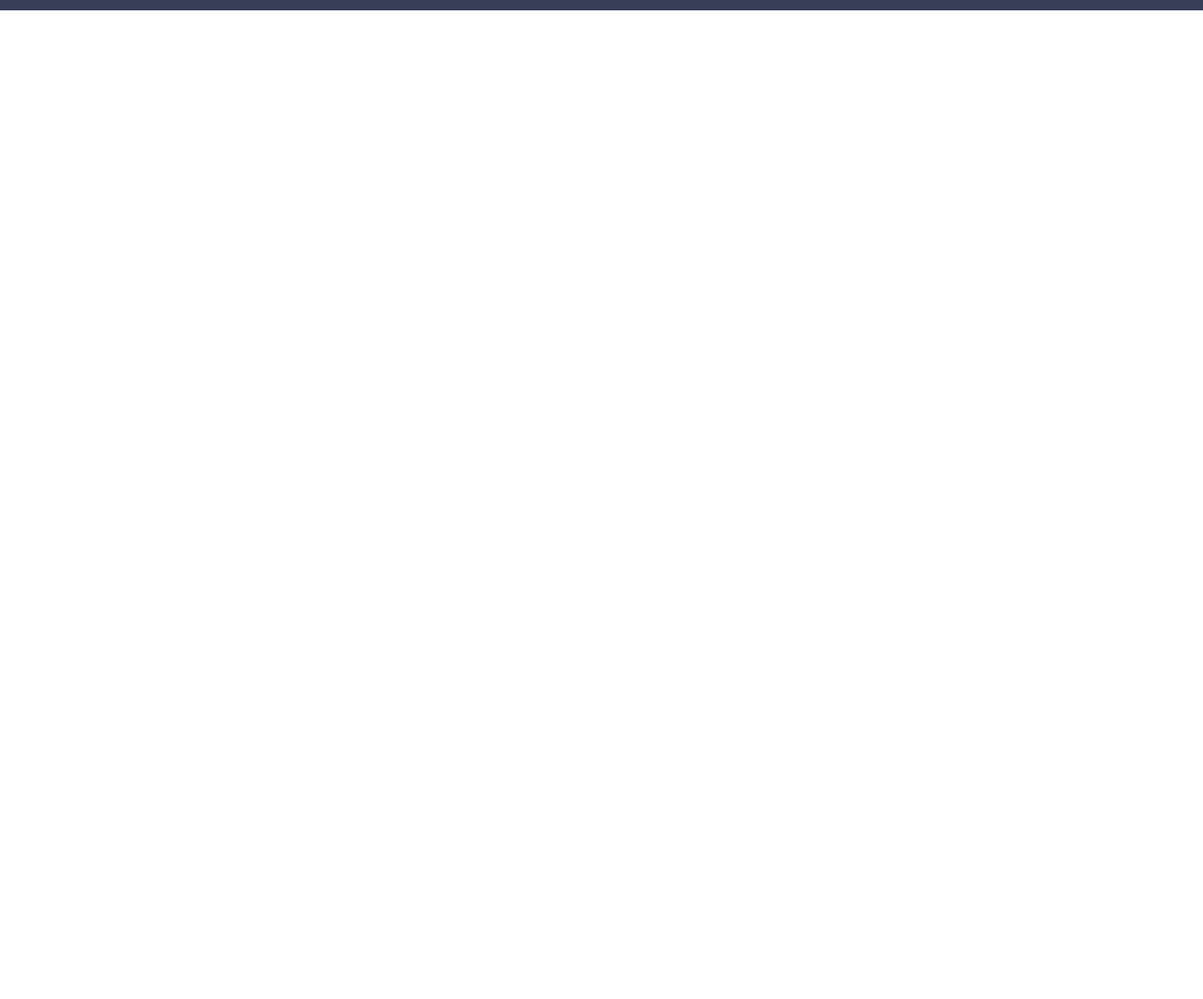
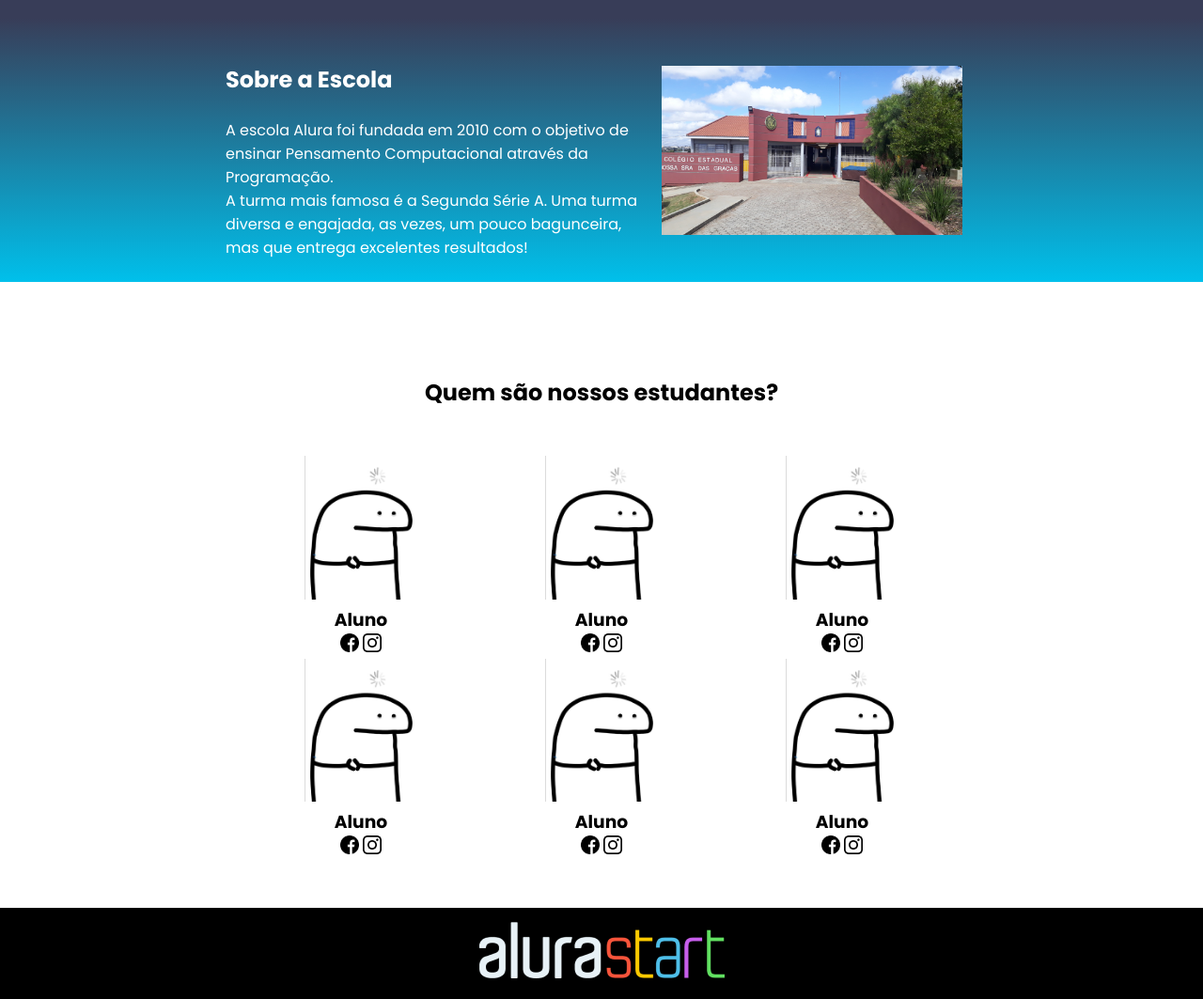
Before and after one commit to DanAlv3s/Site-escola, a plain HTML site: page index.html in a window 1280 px wide. Shown: the part 160-1223 px from the top of the page at 94% size. Before the commit the page ends 800 px from the top, so only its background shows below. Drawn offline with Linux system fonts and the light colour scheme.

Commit message:
Pagina finalizada

```diff
--- a/index.html
+++ b/index.html
@@ -1,19 +1,84 @@
 <!DOCTYPE html>
 <html lang="en">
+
 <head>
+    <link rel="preconnect" href="https://fonts.googleapis.com">
+    <link rel="preconnect" href="https://fonts.gstatic.com" crossorigin>
+    <link href="https://fonts.googleapis.com/css2?family=Poppins:wght@400;700&display=swap" rel="stylesheet">
     <meta charset="UTF-8">
     <meta http-equiv="X-UA-Compatible" content="IE=edge">
     <meta name="viewport" content="width=device-width, initial-scale=1.0">
     <title>Document</title>
     <link rel="stylesheet" href="style.css">
 </head>
+
 <body>
     <header class="cabecalho">
-    <img class="cabecalho-imagem"  src=" ./img/alurastart logo 1.png" alt="logo da Alura start">
+        <img class="cabecalho-imagem" src=" ./img/alurastart logo 1.png" alt="logo da Alura start">
         <ul class="cabecalho-item-lista">
             <li class="cabecalho-item-lista">Escola</li>
             <li class="cabecalho-item-lista">Estudante</li>
         </ul>
     </header>
+    <section class="escola">
+        <div class="escola-conteudo">
+            <h2 class="escola-titulo">Sobre a Escola</h2>
+            <p class="escola-texto-um">A escola Alura foi fundada em 2010 com o objetivo de ensinar Pensamento
+                Computacional através da Programação.</p>
+            <p class="escola-texto-dois">A turma mais famosa é a Segunda Série A. Uma turma diversa e engajada, as
+                vezes, um pouco bagunceira, mas que entrega excelentes resultados!</p>
+        </div>
+        <img class="escola-imagem" src="./img/escolafoto.png" alt="logo da escola">
+        </p>
+    </section>
+
+    <section class="estudante">
+        <h2 class="estudante titulo">Quem são nossos estudantes?</h2>
+        <div class="estudante-todos">
+            <span></span>
+            <div class="estudante-div">
+                <img class="estudante-imagem" src="./img/aluno 1.png" alt="aluno 1">
+                <h3 class="estudante-nome">Aluno</h3>
+                <a href="https://www.facebook.com/DanilloAllves/" target="_blank"><img class="estudante-icone" src="./img/facebook.png" alt="facebook"></a>
+                <img class="estudante-icone" src="./img/instagram.png" . alt="instagram">
+            </div>
+            <div class="estudante-div">
+                <img class="estudante-imagem" src="./img/aluno 1.png" alt="aluno 1">
+                <h3 class="estudante-nome">Aluno</h3>
+                <img class="estudante-icone" src="./img/facebook.png" alt="facebook">
+                <img class="estudante-icone" src="./img/instagram.png" . alt="instagram">
+            </div>
+            <div class="estudante-div">
+                <img class="estudante-imagem" src="./img/aluno 1.png" alt="aluno 1">
+                <h3 class="estudante-nome">Aluno</h3>
+                <img class="estudante-icone" src="./img/facebook.png" alt="facebook">
+                <img class="estudante-icone" src="./img/instagram.png" . alt="instagram">
+            </div>
+        </div>
+        <div class="estudante-todos">
+            <span></span>
+            <div class="estudante-div">
+                <img class="estudante-imagem" src="./img/aluno 1.png" alt="aluno 1">
+                <h3 class="estudante-nome">Aluno</h3>
+                <img class="estudante-icone" src="./img/facebook.png" alt="facebook">
+                <img class="estudante-icone" src="./img/instagram.png" . alt="instagram">
+            </div>
+            <div class="estudante-div">
+                <img class="estudante-imagem" src="./img/aluno 1.png" alt="aluno 1">
+                <h3 class="estudante-nome">Aluno</h3>
+                <img class="estudante-icone" src="./img/facebook.png" alt="facebook">
+                <img class="estudante-icone" src="./img/instagram.png" . alt="instagram">
+            </div>
+            <div class="estudante-div">
+                <img class="estudante-imagem" src="./img/aluno 1.png" alt="aluno 1">
+                <h3 class="estudante-nome">Aluno</h3>
+                <img class="estudante-icone" src="./img/facebook.png" alt="facebook">
+                <img class="estudante-icone" src="./img/instagram.png" . alt="instagram">
+            </div>
+    </section>
+    <footer>
+        <img src="./img/alurastart logo 1.png" alt="alura logo">
+    </footer>
 </body>
+
 </html>
--- a/style.css
+++ b/style.css
@@ -2,15 +2,76 @@
     margin: 0;
     padding: 0;
 }
+
+body {
+    font-family: 'Poppins', sans-serif;
+}
+
 .cabecalho {
-background-color: #383D58;
-color:white;
-display:flex;
-justify-content: space-around;
-padding: 24px 0;}
-.cabecalho-imagem {width: 20%;}
+    background-color: #383D58;
+    color: white;
+    display: flex;
+    justify-content: space-around;
+    padding: 24px 0;
+}
+
+.cabecalho-imagem {
+    width: 20%;
+}
+
 .cabecalho-item-lista {
     display: inline-block;
-margin: 0 16px;
-padding: 24px 0;
-font-size: 24px;}
+    margin: 0 16px;
+    padding: 24px 0;
+    font-size: 24px;
+}
+
+.escola-imagem {
+    width: 25%;
+    margin: 0 16px;
+}
+
+.escola-titulo {
+    padding: 24px 0;
+}
+
+.escola {
+    background-image: linear-gradient(#383D58, #00c0eb);
+    color: white;
+    display: flex;
+    justify-content: center;
+    align-items: center;
+    padding: 24px 0;
+}
+
+.escola-conteudo {
+    width: 35%;
+}
+
+.estudante-imagem {
+    width: 120px;
+}
+
+.estudante-icone {
+    width: 20px;
+}
+
+.estudante-div {
+    text-align: center;
+}
+
+.estudante {
+    text-align: center;
+    padding: 50px 0;
+}
+
+.estudante-todos {
+    display: grid;
+    grid-template-columns: 20% 20% 20% 20%;
+}
+
+footer {
+    background-color: black;
+    padding: 15px;
+    text-align: center;
+}
```
Also changed, not shown: img/aluno 1.png (added), img/escolafoto.png (added), img/facebook.png (added), img/instagram.png (added). Lines whose indentation alone changed are shown as unchanged.
